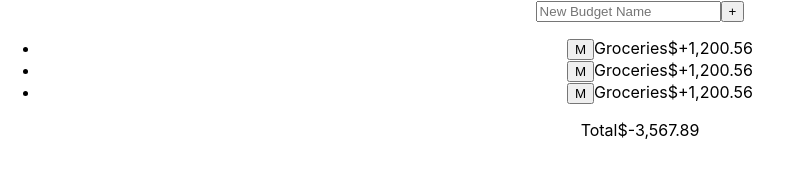
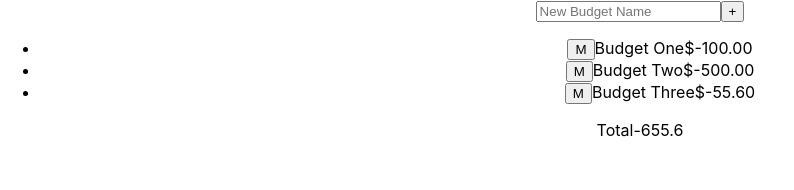
Before and after one commit to helloRupa/simply-budget, a React (Create React App) app: page / in a window 1280 px wide. Shown: the top 190 px of the page, without its empty margins (0-794 px from the left). Built offline with nearby package versions, Linux system fonts and the light colour scheme; the HTML template or start-up script is replaced by a standard one.

Commit message:
Show each budget

```diff
--- a/src/components/Dashboard.js
+++ b/src/components/Dashboard.js
@@ -7,11 +7,13 @@ import allBudgets from '../db.json';
 // import { fetchBudgets } from '../shared/fileUtils';
 
 function Dashboard() {
+  const budgets = allBudgets.budgets;
+
   return (
     <div>
       <CreateBudget />
-      <Budgets allBudgets={allBudgets} />
-      <Total />
+      <Budgets budgets={budgets} />
+      <Total budgets={budgets} />
     </div>
   )
 }
--- a/src/components/dashboard/Budget.js
+++ b/src/components/dashboard/Budget.js
@@ -1,7 +1,7 @@
 import React, { useState } from 'react';
 import BudgetMenu from './BudgetMenu';
 
-function Budget() {
+function Budget({ budget: { name, currency, tracking } }) {
   const [showMenu, setShowMenu] = useState(false);
 
   const toggleMenu = () => {
@@ -11,9 +11,9 @@ function Budget() {
   return (
     <div>
       <button className="budget-menu" onClick={toggleMenu}>M</button>
-      <span className="budget-name">Groceries</span>
-      <span className="budget-currency">$</span>
-      <span className="budget-tracking">+1,200.56</span>
+      <span className="budget-name">{name}</span>
+      <span className="budget-currency">{currency}</span>
+      <span className="budget-tracking">{tracking}</span>
       <div>{ showMenu ? <BudgetMenu /> : '' }</div>
     </div>
   )
--- a/src/components/dashboard/Budgets.js
+++ b/src/components/dashboard/Budgets.js
@@ -1,12 +1,10 @@
 import React from 'react';
 import Budget from './Budget';
 
-function Budgets() {
+function Budgets({ budgets }) {
   return (
     <ul>
-      <li><Budget /></li>
-      <li><Budget /></li>
-      <li><Budget /></li>
+      { budgets.map(budget => <li key={budget.id}><Budget budget={budget}/></li>) }
     </ul>
   )
 }
--- a/src/components/dashboard/Total.js
+++ b/src/components/dashboard/Total.js
@@ -1,10 +1,12 @@
 import React from 'react';
 
-function Total() {
+function Total({ budgets }) {
+  const calculateTotal = () => budgets.reduce((total, budget) => parseFloat(budget.tracking) + total, 0);
+
   return (
     <div>
       <span className="all-budgets-label">Total</span>
-      <span className="all-budgets-total">$-3,567.89</span>
+      <span className="all-budgets-total">{calculateTotal()}</span>
     </div>
   )
 }
--- a/src/db.json
+++ b/src/db.json
@@ -1,34 +1,34 @@
 {
   "budgets": [
     {
-      "name": "Teting",
+      "name": "Budget One",
       "currency": "$",
       "frequency": "week",
       "limit": "100.00",
-      "startDate": "2020/3/12",
-      "tracking": "-100",
+      "startDate": "2020/3/18",
+      "tracking": "-100.00",
       "currentPeriod": 1,
       "expenditures": [],
       "id": 1
     },
     {
-      "name": "test",
+      "name": "Budget Two",
       "currency": "$",
       "frequency": "month",
       "limit": "500.00",
-      "startDate": "2020/3/12",
-      "tracking": "-500",
+      "startDate": "2020/3/18",
+      "tracking": "-500.00",
       "currentPeriod": 1,
       "expenditures": [],
       "id": 2
     },
     {
-      "name": "test yarn",
+      "name": "Budget Three",
       "currency": "$",
       "frequency": "week",
-      "limit": "300000.00",
-      "startDate": "2020/3/12",
-      "tracking": "-300000",
+      "limit": "55.60",
+      "startDate": "2020/3/18",
+      "tracking": "-55.60",
       "currentPeriod": 1,
       "expenditures": [],
       "id": 3
--- a/src/shared/fileUtils.js
+++ b/src/shared/fileUtils.js
@@ -33,7 +33,7 @@ export function createBudget(settingsObj) {
     frequency: settingsObj.frequency,
     limit: formatLimit(settingsObj.limit),
     startDate: `${date.getFullYear()}/${date.getMonth()}/${date.getDate()}`,
-    tracking: `-${settingsObj.limit}`,
+    tracking: `-${formatLimit(settingsObj.limit)}`,
     currentPeriod: 1,
     expenditures: [
     ]
```
